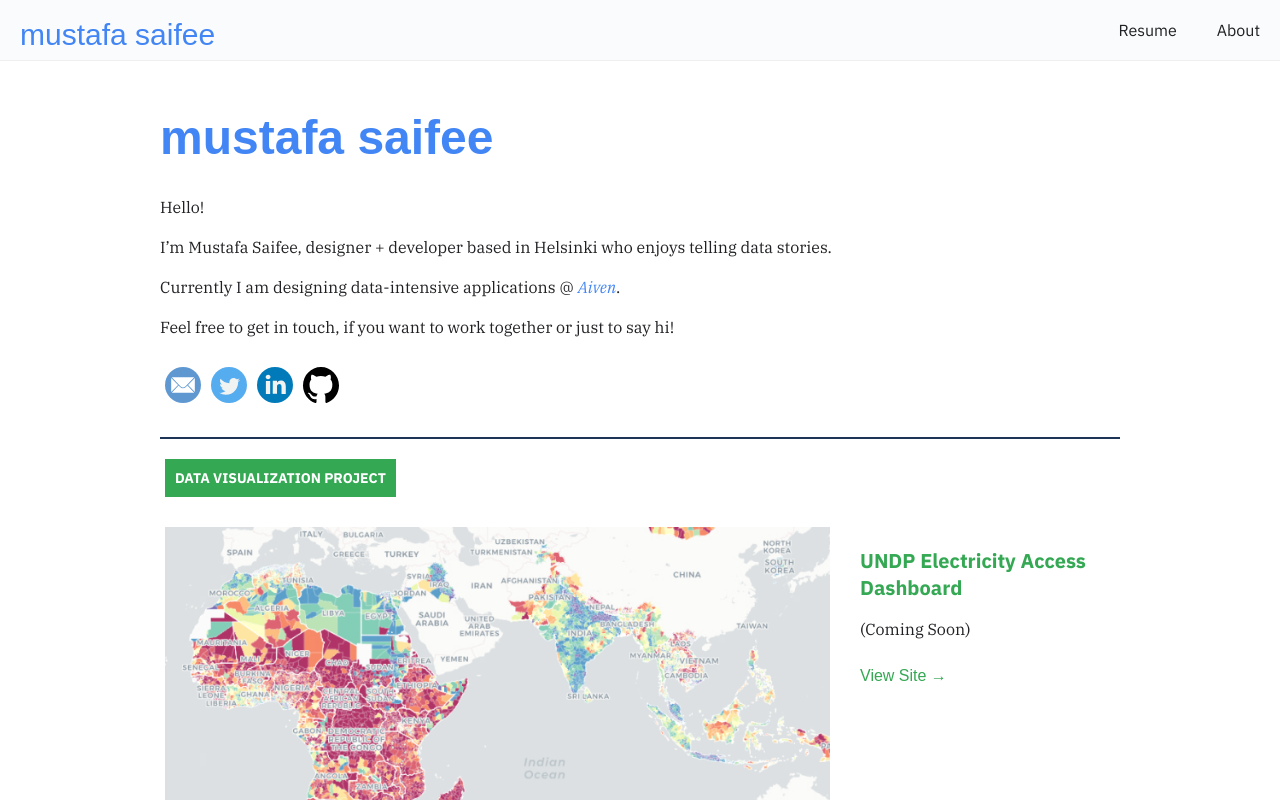
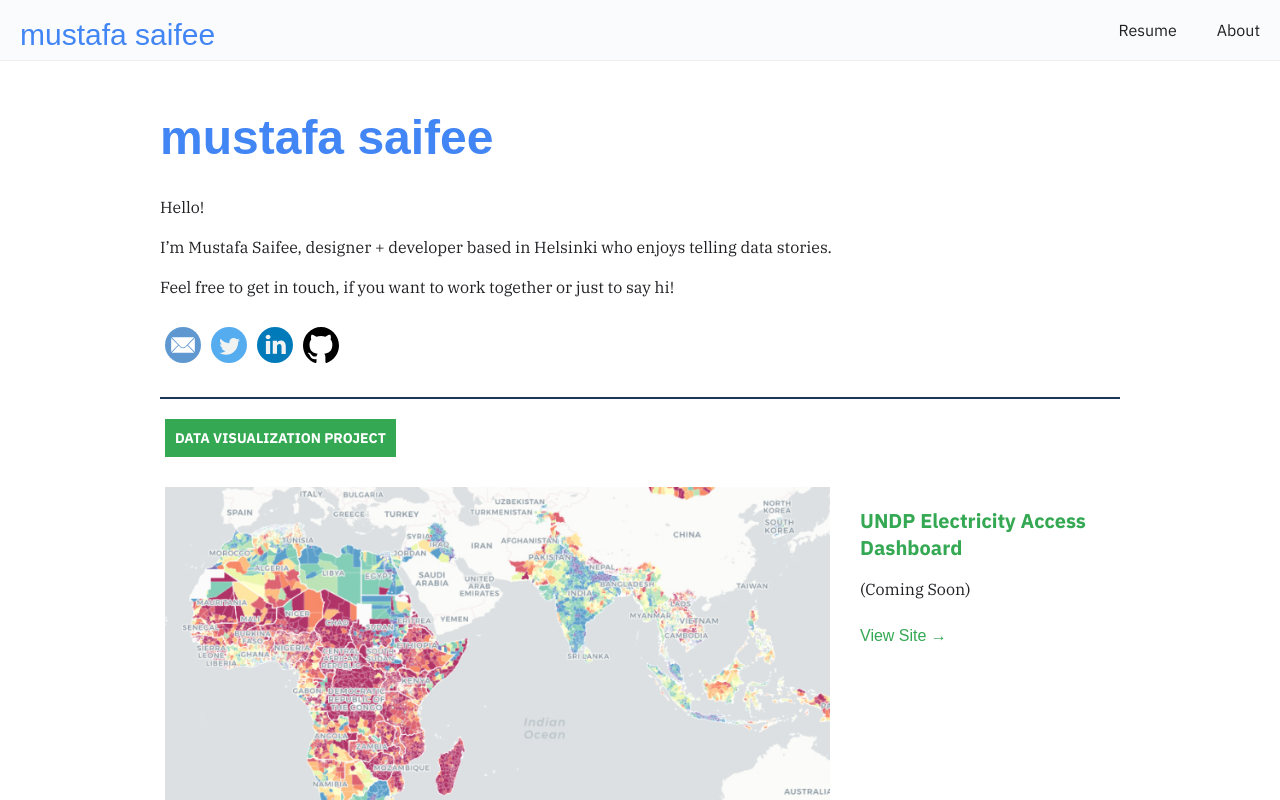
Before and after one commit to mustafasaifee42/personal-website, a React (Create React App) app: page / in a window 1280 px wide. Shown: the top 800 px of the page. Built offline with nearby package versions, Linux system fonts and the light colour scheme; a web font is replaced by a local one.

Commit message:
Update resume and home

```diff
--- a/src/Home.tsx
+++ b/src/Home.tsx
@@ -242,18 +242,6 @@ const Home: React.FunctionComponent<{}> = () => {
           telling data stories.
           <br />
           <br />
-          Currently I am designing data-intensive applications @{" "}
-          <a
-            href="https://aiven.io/"
-            rel="noopener noreferrer"
-            target="_blank"
-            className="link"
-          >
-            Aiven
-          </a>
-          .
-          <br />
-          <br />
           Feel free to get in touch, if you want to work together or just to say
           hi!
           <SocialMedia align="left" forAbout={false} />
```
Also changed, not shown: 1 other file (tests, documents, lock files or other folders).
